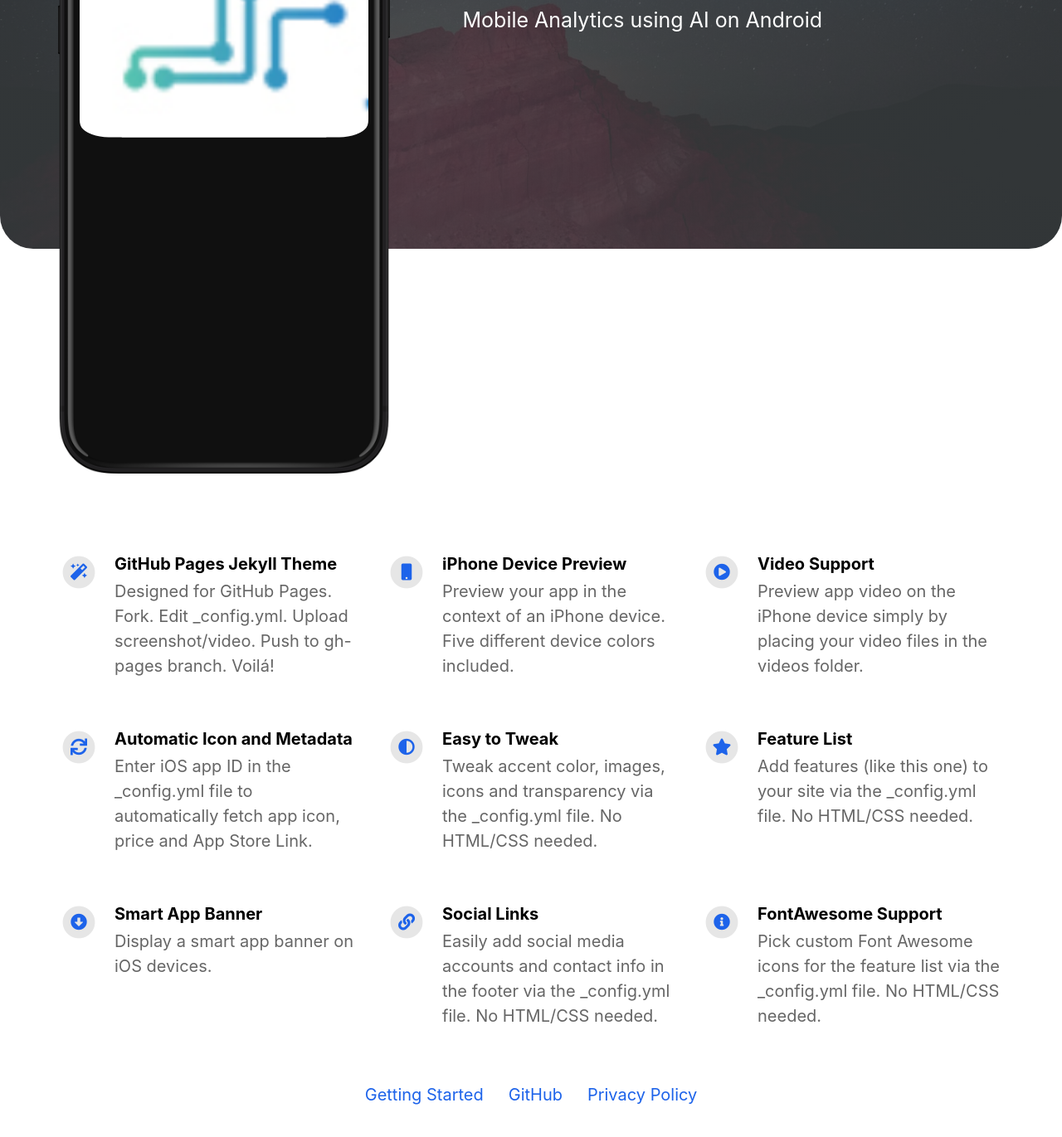
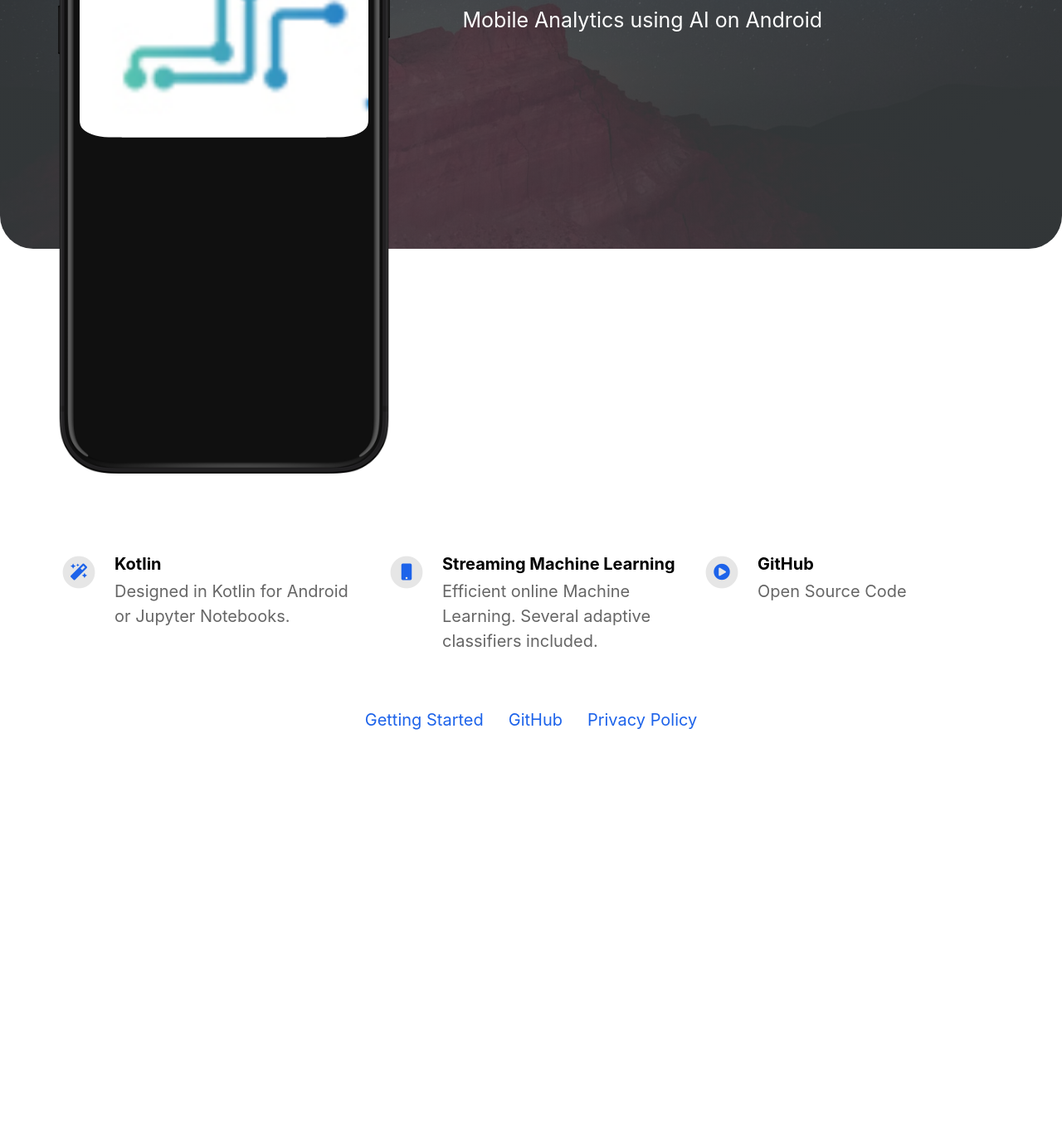
Before and after one commit to waikato-maia/maia, a Jekyll site: the page built from index.html, in a window 1280 px wide and 1400 px high, scrolled down 414 px. Shown: the top 1371 px of the window at 83% size. Built offline with Jekyll 4.4.1, drawn with Linux system fonts in a browser that asks for light colours; nearby versions of some CDN libraries; after the commit the page ends 1362 px from its top, so only the background shows below that.

Commit message:
Update _config.yml

```diff
--- a/_config.yml
+++ b/_config.yml
@@ -35,41 +35,41 @@ youtube_username                          :
 # Feature List                            Edit, add or remove features to be presented.
 features                                  :
 
-  - title                                 : GitHub Pages Jekyll Theme
-    description                           : Designed for GitHub Pages. Fork. Edit _config.yml. Upload screenshot/video. Push to gh-pages branch. Voilá!
+  - title                                 : Kotlin
+    description                           : Designed in Kotlin for Android or Jupyter Notebooks.
     fontawesome_icon_name                 : magic
 
-  - title                                 : iPhone Device Preview
-    description                           : Preview your app in the context of an iPhone device. Five different device colors included.
+  - title                                 : Streaming Machine Learning
+    description                           : Efficient online Machine Learning. Several adaptive classifiers included.
     fontawesome_icon_name                 : mobile
 
-  - title                                 : Video Support
-    description                           : Preview app video on the iPhone device simply by placing your video files in the videos folder.
+  - title                                 : GitHub
+    description                           : Open Source Code
     fontawesome_icon_name                 : play-circle
 
-  - title                                 : Automatic Icon and Metadata
-    description                           : Enter iOS app ID in the _config.yml file to automatically fetch app icon, price and App Store Link.
-    fontawesome_icon_name                 : sync
+  - title                                 : #Automatic Icon and Metadata
+    description                           : #Enter iOS app ID in the _config.yml file to automatically fetch app icon, price and App Store Link.
+    fontawesome_icon_name                 : #sync
 
-  - title                                 : Easy to Tweak
-    description                           : Tweak accent color, images, icons and transparency via the _config.yml file. No HTML/CSS needed.
-    fontawesome_icon_name                 : adjust
+  - title                                 : #Easy to Tweak
+    description                           : #Tweak accent color, images, icons and transparency via the _config.yml file. No HTML/CSS needed.
+    fontawesome_icon_name                 : #adjust
 
-  - title                                 : Feature List
-    description                           : Add features (like this one) to your site via the _config.yml file. No HTML/CSS needed.
-    fontawesome_icon_name                 : star
+  - title                                 : #Feature List
+    description                           : #Add features (like this one) to your site via the _config.yml file. No HTML/CSS needed.
+    fontawesome_icon_name                 : #star
 
-  - title                                 : Smart App Banner
-    description                           : Display a smart app banner on iOS devices.
-    fontawesome_icon_name                 : arrow-alt-circle-down
+  - title                                 : #Smart App Banner
+    description                           : #Display a smart app banner on iOS devices.
+    fontawesome_icon_name                 : #arrow-alt-circle-down
 
-  - title                                 : Social Links
-    description                           : Easily add social media accounts and contact info in the footer via the _config.yml file. No HTML/CSS needed.
-    fontawesome_icon_name                 : link
+  - title                                 : #Social Links
+    description                           : #Easily add social media accounts and contact info in the footer via the _config.yml file. No HTML/CSS needed.
+    fontawesome_icon_name                 : #link
 
-  - title                                 : FontAwesome Support
-    description                           : Pick custom Font Awesome icons for the feature list via the _config.yml file. No HTML/CSS needed.
-    fontawesome_icon_name                 : info-circle
+  - title                                 : #FontAwesome Support
+    description                           : #Pick custom Font Awesome icons for the feature list via the _config.yml file. No HTML/CSS needed.
+    fontawesome_icon_name                 : #info-circle
 
   - title                                 : # New Feature Title
     description                           : # New Feature Description
```
